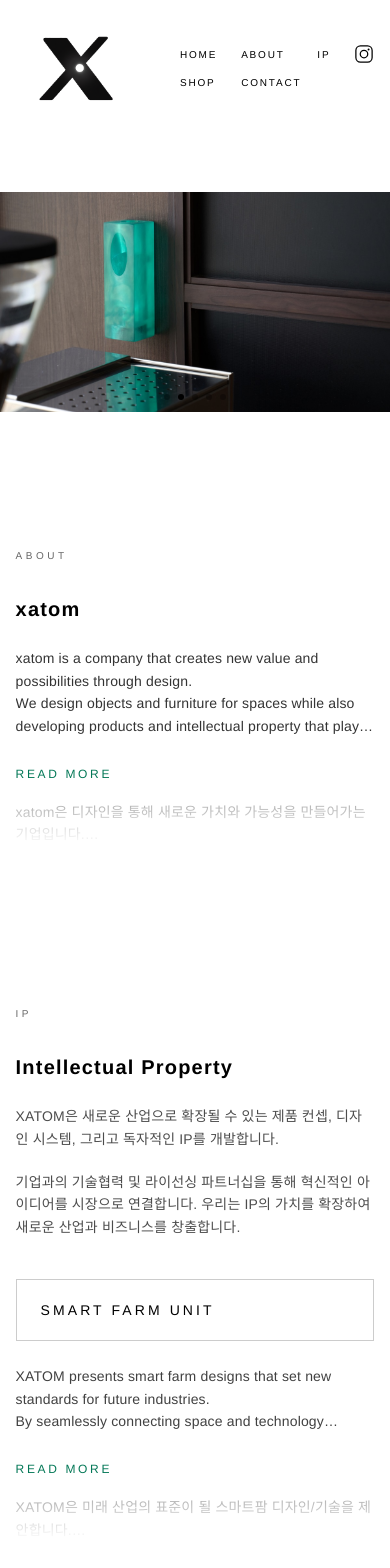
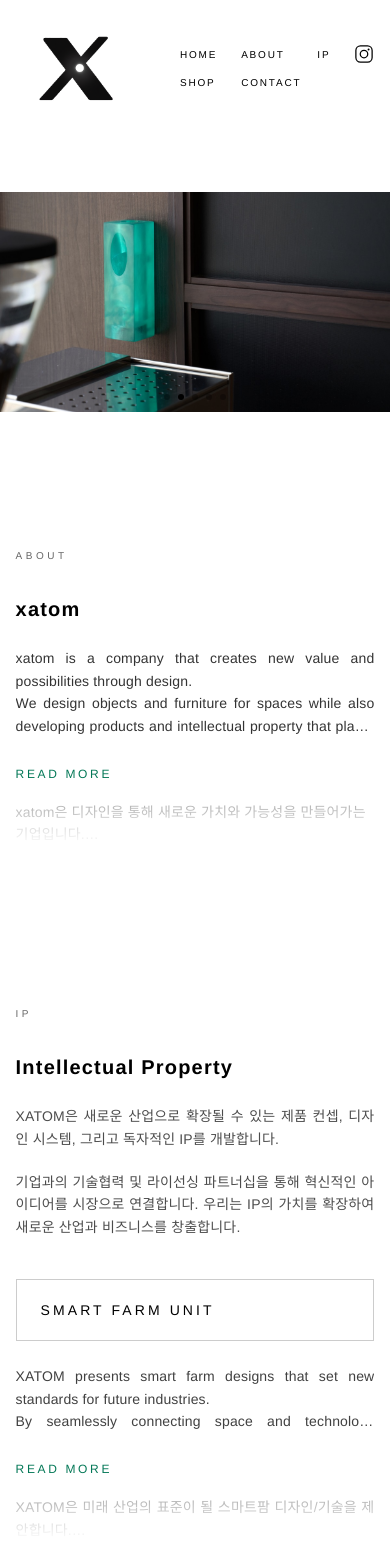
Before and after one commit to xatom-space/xatom, a Next.js app: page /home in a window 390 px wide. Shown: the top 1568 px of the page. Built offline with nearby package versions, Linux system fonts and the light colour scheme.

Commit message:
Align mobile body text edges

```diff
--- a/app/home/page.tsx
+++ b/app/home/page.tsx
@@ -251,7 +251,7 @@ xatom은 새로운 차원을 디자인합니다.`;
           <h2 className="text-xl font-semibold tracking-[0.06em] text-black md:text-2xl">xatom</h2>
 
           <div
-            className="mt-6 text-left text-sm font-light leading-relaxed text-black/80 md:text-justify md:!text-[21px] md:font-extralight"
+            className="mt-6 text-justify text-sm font-light leading-relaxed text-black/80 [text-align-last:left] md:!text-[21px] md:font-extralight"
             style={{ textAlign: undefined, textJustify: undefined }}
           >
             <p
@@ -310,7 +310,7 @@ xatom은 새로운 차원을 디자인합니다.`;
 
         <div className="mt-8 max-w-4xl md:max-w-7xl">
           <h2 className="text-xl font-semibold tracking-[0.06em] text-black md:text-2xl">Intellectual Property</h2>
-          <div className="mt-6 max-w-4xl text-sm font-light leading-relaxed text-black/70 md:text-base">
+          <div className="mt-6 max-w-4xl text-justify text-sm font-light leading-relaxed text-black/70 [text-align-last:left] md:text-base">
             <p>XATOM은 새로운 산업으로 확장될 수 있는 제품 컨셉, 디자인 시스템, 그리고 독자적인 IP를 개발합니다.</p>
             <p className="mt-5">기업과의 기술협력 및 라이선싱 파트너십을 통해 혁신적인 아이디어를 시장으로 연결합니다. 우리는 IP의 가치를 확장하여 새로운 산업과 비즈니스를 창출합니다.</p>
           </div>
@@ -320,7 +320,7 @@ xatom은 새로운 차원을 디자인합니다.`;
               Smart Farm Unit
             </div>
 
-            <div className="text-sm font-light leading-relaxed text-black/75 md:text-base">
+            <div className="text-justify text-sm font-light leading-relaxed text-black/75 [text-align-last:left] md:text-base">
               <div
                 className={ipExpanded ? 'space-y-5' : 'overflow-hidden'}
                 style={
@@ -394,7 +394,7 @@ xatom은 새로운 차원을 디자인합니다.`;
             </div>
             <div className="mt-4 text-left">
               <h2 className="text-xl font-semibold tracking-[0.06em] text-black md:text-2xl">verumé</h2>
-              <p className="mt-2 text-sm text-black/60">Handcrafted with precision, designed to be the centerpiece of any space.</p>
+              <p className="mt-2 text-justify text-sm text-black/60 [text-align-last:left]">Handcrafted with precision, designed to be the centerpiece of any space.</p>
             </div>
           </Link>
 
@@ -404,7 +404,7 @@ xatom은 새로운 차원을 디자인합니다.`;
             </div>
             <div className="mt-4 text-left">
               <h2 className="text-xl font-semibold tracking-[0.06em] text-black md:text-2xl">model 6</h2>
-              <p className="mt-2 text-sm text-black/60">A sculptural armchair that brings architectural presence and timeless elegance to interior spaces.</p>
+              <p className="mt-2 text-justify text-sm text-black/60 [text-align-last:left]">A sculptural armchair that brings architectural presence and timeless elegance to interior spaces.</p>
             </div>
           </div>
         </div>
```
